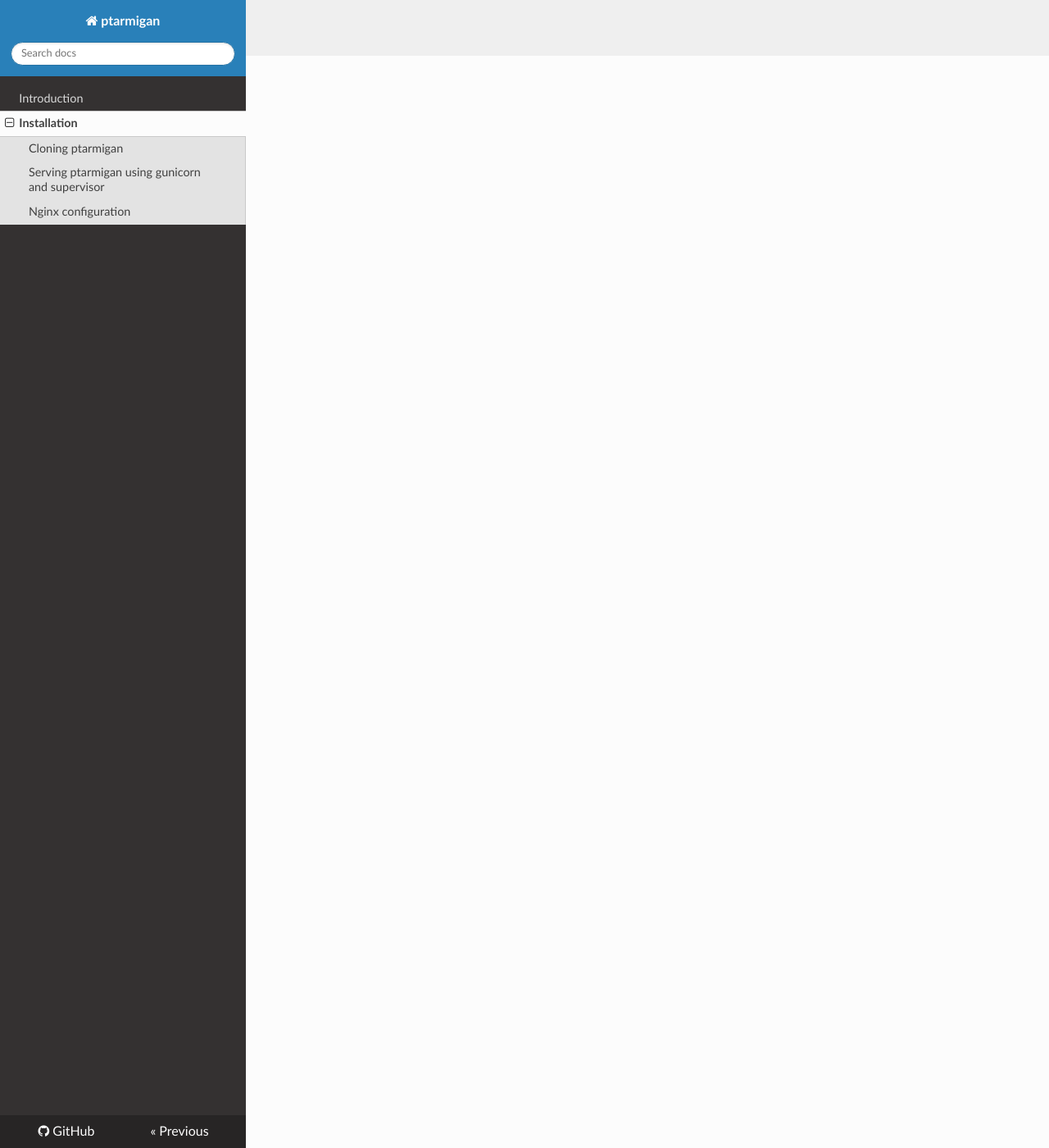
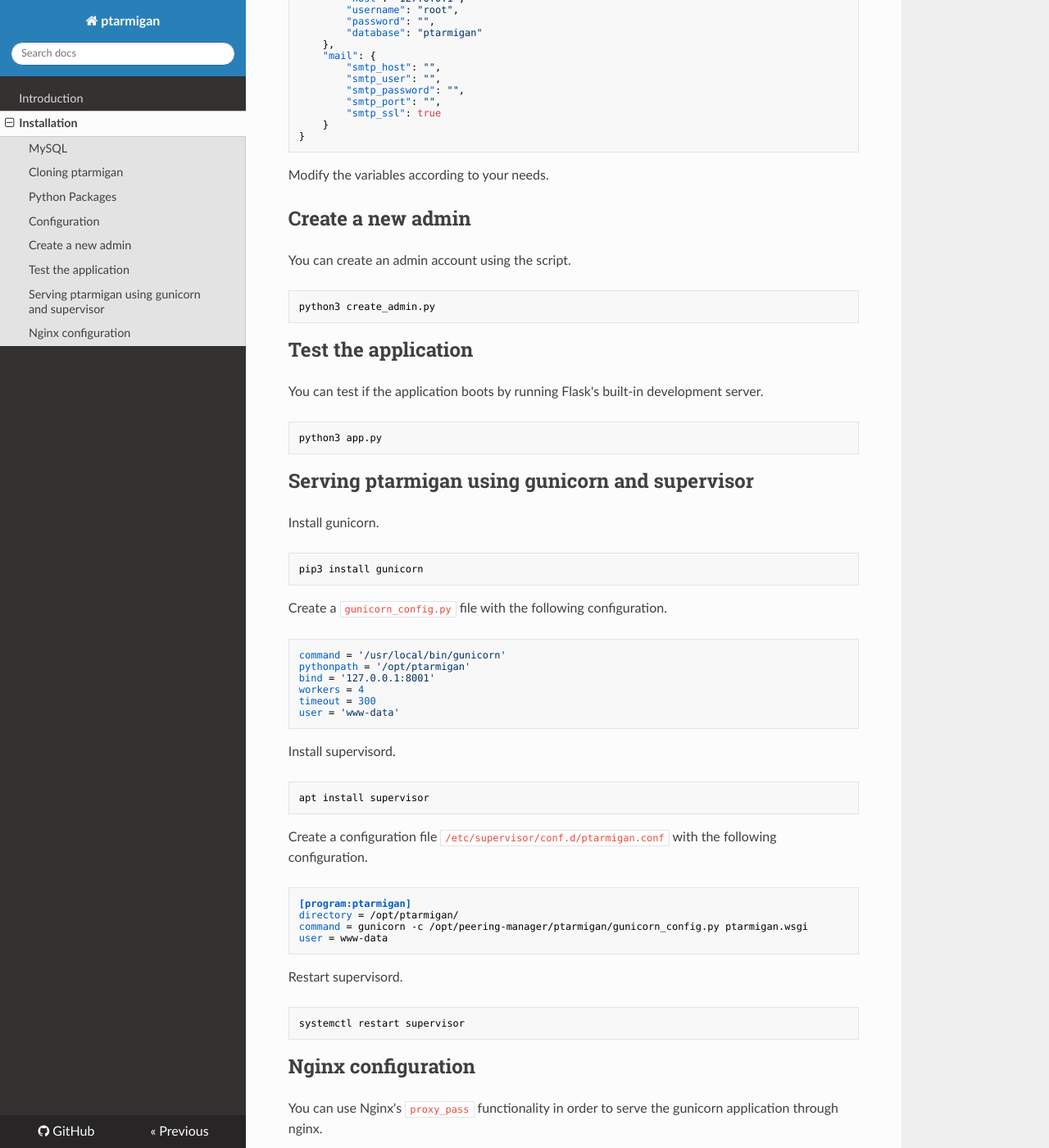
Before and after one commit to vilhelmprytz/ptarmigan, an MkDocs documentation site: the page built from docs/installation.md, in a window 1280 px wide and 1400 px high, scrolled down 1332 px. Shown: the whole window at 82% size. Built offline with MkDocs 1.6.1, drawn with Linux system fonts in a browser that asks for light colours; nearby versions of some CDN libraries; some of the changed text lies outside the part shown.

Commit message:
Inital installation guide in documentation

````diff
--- a/docs/installation.md
+++ b/docs/installation.md
@@ -2,14 +2,171 @@
 
 This guide will cover the basics of installing ptarmigan.
 
+## MySQL
+
+Ptarmigan uses MySQL as database. This guide will not cover on how to install MySQL. Once you have MySQL configured, create a database and an user account for ptarmigan.
+
 ## Cloning ptarmigan
 
-Coming soon.
+First we need to install Git and Python 3 (and vim, you can use other text editors such as nano if it suits you better).
+
+```
+apt install python3 python3-pip git vim
+```
+
+Select a base directory for the ptarmigan installation, i.e: `/opt`.
+
+```
+cd /opt
+```
+
+Clone the Git repository from the base directory. This will create the ptarmigan application directory and extract the repository into it.
+
+```
+git clone https://github.com/VilhelmPrytz/ptarmigan.git
+```
+
+Once the repository has been cloned, you can `cd` into the newly cloned repository.
+
+```
+cd ptarmigan
+```
+
+## Python Packages
+
+After that, the required dependencies must be installed.
+
+```
+pip3 install -r requirements.txt
+```
+
+## Configuration
+
+Open up the main configuration in your editor of choice.
+
+```
+vim config.json
+```
+
+The configuration should look something like this.
+
+```
+{
+    "settings": {
+        "name": "Ptarmigan",
+        "session_path": "sessions"
+    },
+    "mysql": {
+        "host": "127.0.0.1",
+        "username": "root",
+        "password": "",
+        "database": "ptarmigan"
+    },
+    "mail": {
+        "smtp_host": "",
+        "smtp_user": "",
+        "smtp_password": "",
+        "smtp_port": "",
+        "smtp_ssl": true
+    }
+}
+```
+
+Modify the variables according to your needs.
+
+## Create a new admin
+
+You can create an admin account using the script.
+
+```
+python3 create_admin.py
+```
+
+## Test the application
+
+You can test if the application boots by running Flask's built-in development server.
+
+```
+python3 app.py
+```
 
 ## Serving ptarmigan using gunicorn and supervisor
 
-Coming soon.
+Install gunicorn.
+
+```
+pip3 install gunicorn
+```
+
+Create a `gunicorn_config.py` file with the following configuration.
+
+```
+command = '/usr/local/bin/gunicorn'
+pythonpath = '/opt/ptarmigan'
+bind = '127.0.0.1:8001'
+workers = 4
+timeout = 300
+user = 'www-data'
+```
+
+Install supervisord.
+
+```
+apt install supervisor
+```
+
+Create a configuration file `/etc/supervisor/conf.d/ptarmigan.conf` with the following configuration.
+
+```
+[program:ptarmigan]
+directory = /opt/ptarmigan/
+command = gunicorn -c /opt/peering-manager/ptarmigan/gunicorn_config.py ptarmigan.wsgi
+user = www-data
+```
+
+Restart supervisord.
+
+```
+systemctl restart supervisor
+```
 
 ## Nginx configuration
 
-Coming soon.
+You can use Nginx's `proxy_pass` functionality in order to serve the gunicorn application through nginx.
+
+Create a new VirtualHost in your `/etc/nginx/sites-available` (e.g. `ptarmigan`).
+
+```
+server {
+	listen 80;
+	listen [::]:80;
+
+	root /var/www/html;
+
+	index index.html index.htm index.nginx-debian.html index.php;
+
+	server_name <servername>;
+
+	location / {
+		proxy_pass http://127.0.0.1:8001;
+		proxy_set_header X-Real-IP $remote_addr;
+		proxy_set_header Host $host;
+		proxy_set_header X-Forwarded-For $proxy_add_x_forwarded_for;
+	}
+
+}
+```
+
+Replace `<servername>` with the hostname of your installation. It is also recommended to use HTTPS (can be installed with Let's Encrypt).
+
+Activate your VirtualHost.
+
+```
+ln -s /etc/nginx/sites-available/ptarmigan /etc/nginx/sites-enabled/ptarmigan
+```
+
+Restart nginx.
+
+```
+systemctl restart nginx
+```
````
